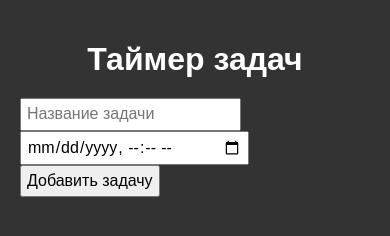
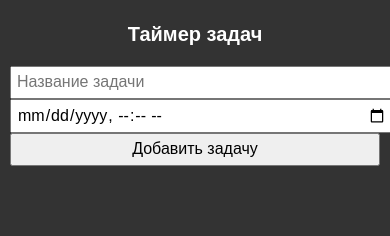
Before and after one commit to i5anin/task-timer, a plain HTML site: page index.html in a window 390 px wide. Drawn offline with nearby package versions, Linux system fonts and the light colour scheme.

Commit message:
Update index.html

```diff
--- a/index.html
+++ b/index.html
@@ -56,6 +56,23 @@
             input[type="datetime-local"],
             button {
                 padding: 5px;
+            }
+
+            /* Адаптивность для мобильных устройств */
+            @media (max-width: 480px) {
+                body {
+                    padding: 10px;
+                }
+
+                h1 {
+                    font-size: 20px;
+                }
+
+                input[type="text"],
+                input[type="datetime-local"],
+                button {
+                    width: 100%;
+                }
             }
         </style>
     </head>
```
